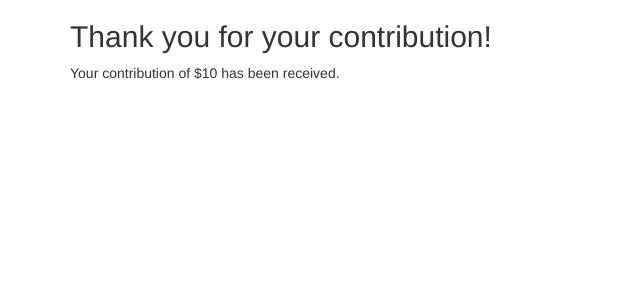
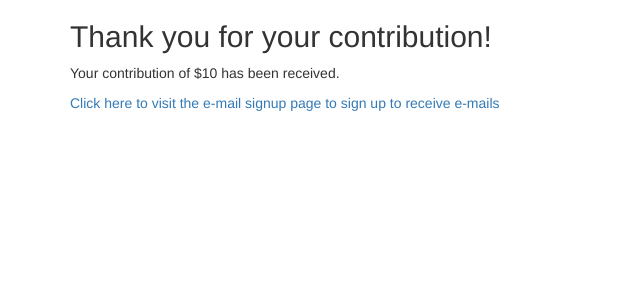
Before and after one commit to nileshk/donation-page, a Spring app: template src/main/resources/templates/successful_payment.html in a window 1280 px wide. Shown: the top 300 px of the page, without its empty margins (0-640 px from the left). Run offline with Thymeleaf, Linux system fonts and the light colour scheme; the template is opened without the code that fills it: most values are stand-ins (such as "Sample title", 1, 10 or a date in 2020); data that the repository does not hold is empty; some libraries are stand-ins or nearby versions.

Commit message:
Add link to e-mail sign up page on successful payment

```diff
--- a/src/main/resources/templates/successful_payment.html
+++ b/src/main/resources/templates/successful_payment.html
@@ -15,6 +15,8 @@
 	<p th:text="'Your contribution of $' + ${amount} + ' has been received.'"/>
 	<!--/*@thymesVar id="email" type="string"*/-->
 	<!--/* <p th:text="${email}"/> */-->
+	<!--/* TODO Signup page URL should be a parameter (and optional) */-->
+	<a th:href="'/?email=' + ${email}">Click here to visit the e-mail signup page to sign up to receive e-mails</a>
 </div>
 
 <script type="text/javascript" src="webjars/jquery/2.0.3/jquery.min.js"></script>
```
